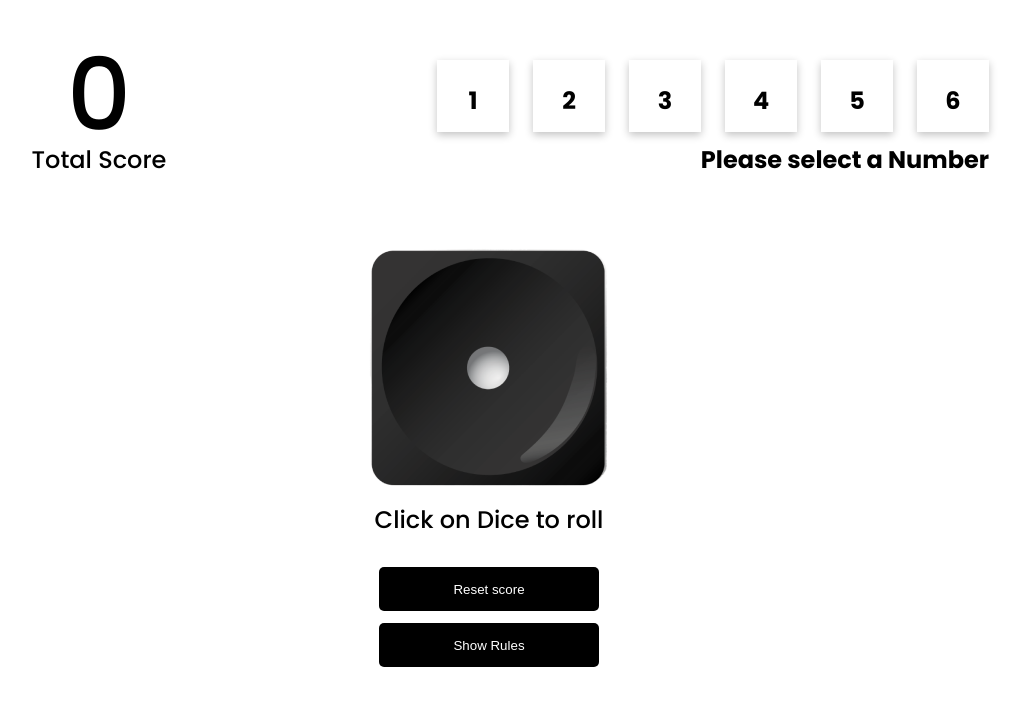
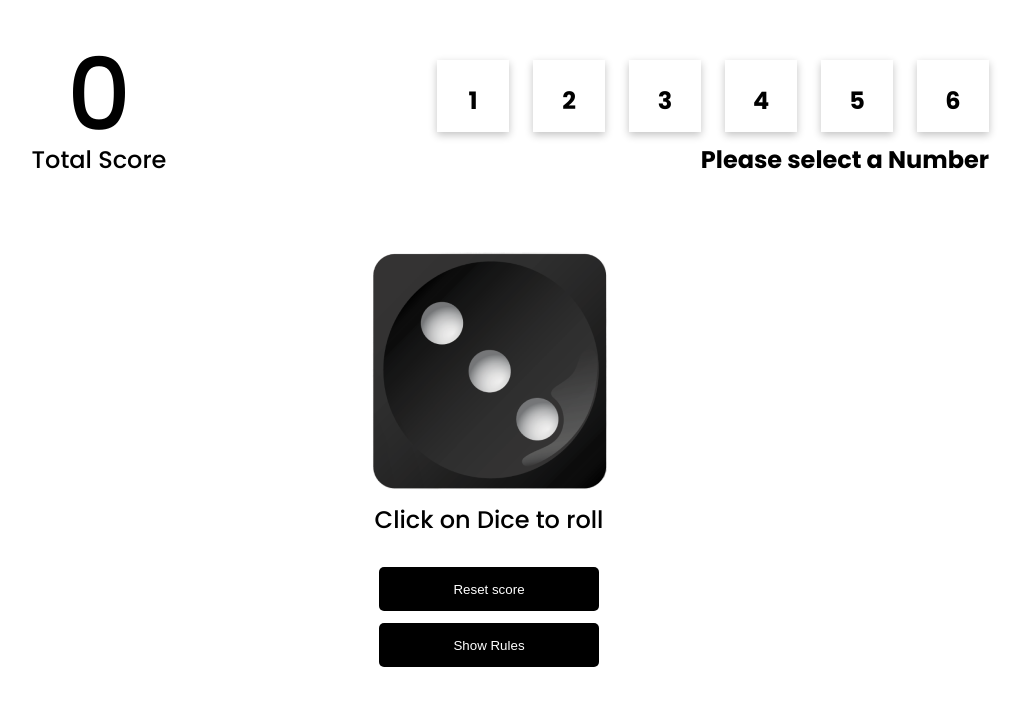
Before and after one commit to Sharath2205/Dice-Game, a React (Vite) app: page / in a window 1280 px wide. Both pictures are taken after a click on the button "Play Now". Shown: the top 706 px of the page, without its empty margins (151-1174 px from the left). Built offline with nearby package versions, Linux system fonts and the light colour scheme.

Commit message:
updating image paths

```diff
--- a/src/components/RollDice.jsx
+++ b/src/components/RollDice.jsx
@@ -1,10 +1,17 @@
 import { styled } from "styled-components";
+import Dice1 from "../assets/images/dice_1.png";
+import Dice2 from "../assets/images/dice_2.png";
+import Dice3 from "../assets/images/dice_3.png";
+import Dice4 from "../assets/images/dice_4.png";
+import Dice5 from "../assets/images/dice_5.png";
+import Dice6 from "../assets/images/dice_6.png";
 
 const RollDice = ({ rollDice, randomDice }) => {
+  const images = [Dice1, Dice2, Dice3, Dice4, Dice5, Dice6];
   return (
     <DiceContainer>
       <div className="dice" onClick={rollDice}>
-        <img src={`./src/assets/images/dice_${randomDice}.png`} alt="" />
+        <img src={images[randomDice + 1]} alt={`Dice ${randomDice}`} />
       </div>
       <p>Click on Dice to roll</p>
     </DiceContainer>
```
